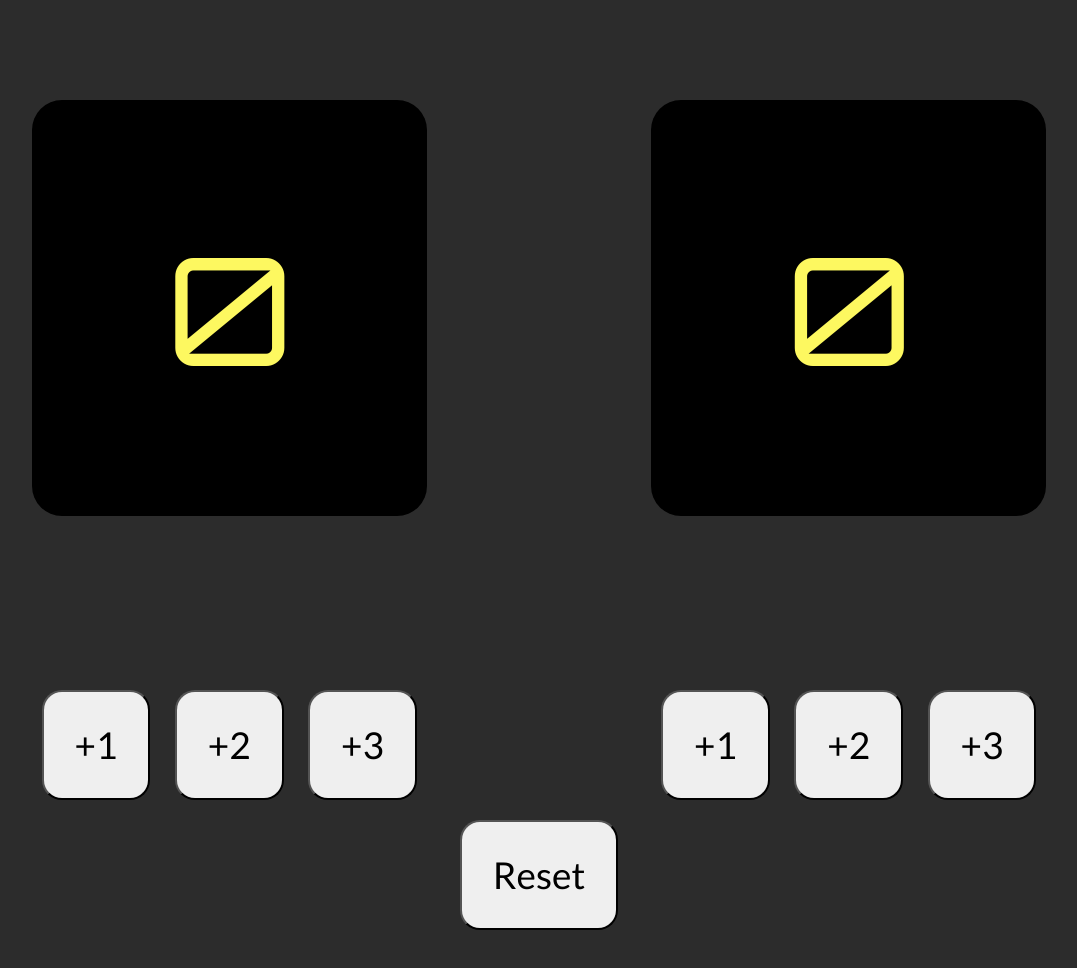
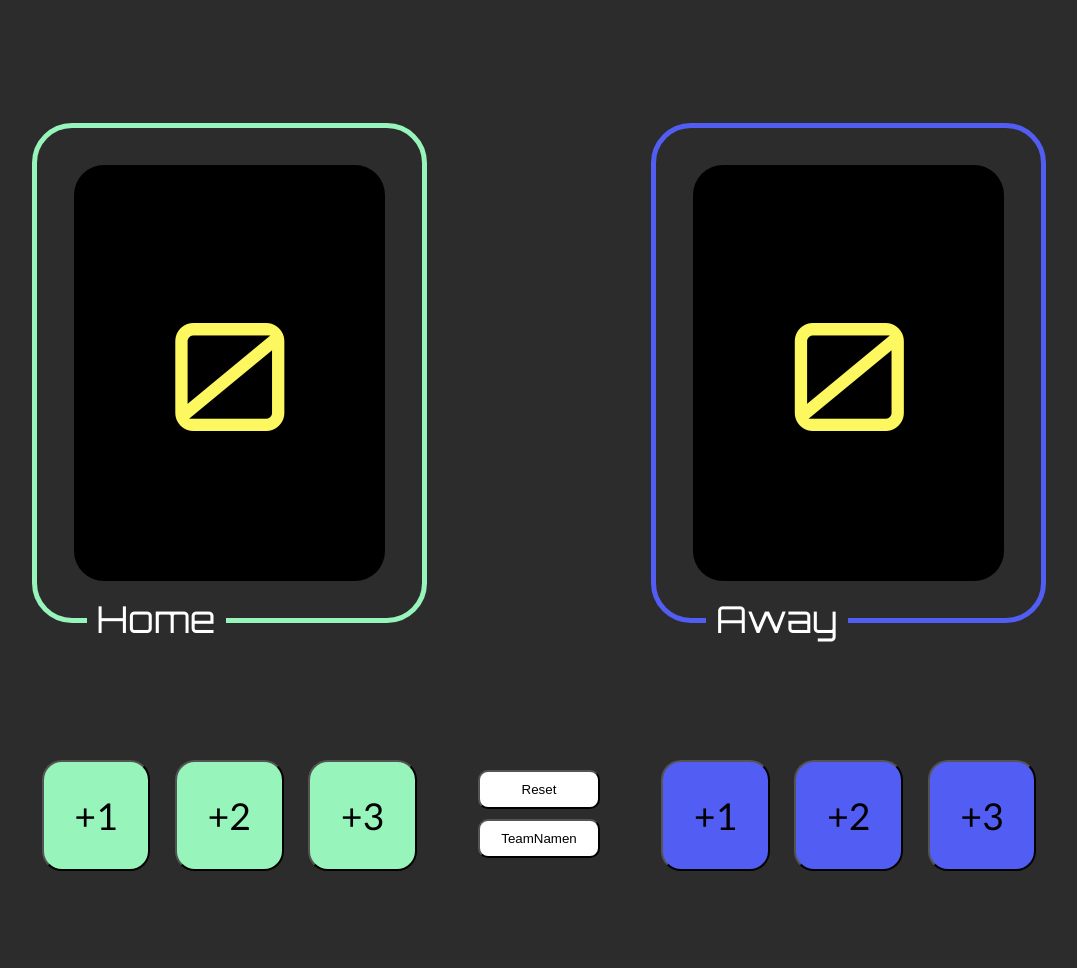
Before and after one commit to ManuelBurdach/Scorekeeper, a plain HTML site: page index.html in a window 1280 px wide. Shown: the top 968 px of the page, without its empty margins (181-1258 px from the left). Drawn offline with Linux system fonts and the light colour scheme.

Commit message:
Final Update

```diff
--- a/assets/css/style.css
+++ b/assets/css/style.css
@@ -2,14 +2,14 @@
 
 @import url('https://fonts.googleapis.com/css2?family=Lato&family=Orbitron&display=swap');
 
-#fonts{
+/* #fonts{
     font-family: 'Lato', sans-serif;
     font-family: 'Orbitron', sans-serif;
 }
 
 #colors{
     color: #2C2C2C, #FDF860, #000000, #FFFFFF, #97F5BB, #525DF4;
-}
+} */
 
 /* ========== GENERAL ========== */
 
@@ -24,19 +24,6 @@ html{
     font-family: 'Orbitron', sans-serif;
 }
 
-button{
-    font-family: 'Lato', sans-serif;
-    border-radius: 20px;
-    font-size: 37px;
-    line-height: 44px;
-    padding: 31px;
-    margin: 174px 10px;
-}
-
-#away, #home{
-    text-align: center;
-}
-
 /* ========== CLASSES ========== */
 
 .scorebox{
@@ -45,18 +32,10 @@ button{
     font-size: 150px;
     border-radius: 30px;
     padding: 114px 0;
-    margin-top: 100px;
+    margin: 37px;
 }
 
-#nowrap{
-    display: flex;
-    flex-wrap: nowrap;
-    justify-content: center;
-    gap:224px;
-    height: 820px;
-}
-
-/* ========== #Scorekeeper ========== */
+/* ========== #Scorekeeper & #nowrap ========== */
 
 #scorekeeper{
     background-color: #2C2C2C;
@@ -66,21 +45,72 @@ button{
     text-align: center;
 }
 
-/* ========== #home ========== */
-
-#home{
-    /* margin: 0 112px 0 192px; */
+#nowrap{
+    display: flex;
+    flex-wrap: nowrap;
+    justify-content: center;
+    gap:224px;
+    height: 720px;
 }
 
-/* ========== #away ========== */
+/* ========== #home & #away ========== */
 
-#away{
-    /* margin: 0 192px 0 112px; */
+#homename{
+    position: relative;
+    border: 5px solid #97F5BB;
+    border-radius: 40px;
+    margin: 123px 0 137px;
+}
+
+#awayname{
+    position: relative;
+    border: 5px solid #525DF4;
+    border-radius: 40px;
+    margin: 123px 0 137px;
+}
+
+p{
+    display: inline-block;
+    position: absolute;
+    left: 50px;
+    bottom: -24px;
+    font-size: 37px;
+    color: #FFFFFF;
+    background-color: #2C2C2C;
 }
 
 
-/* ========== #reset ========== */
 
-#reset{
-    margin: 0px;
+/* ========== BUTTONS ========== */
+
+button:not(#reset,#teamname){
+    font-family: 'Lato', sans-serif;
+    border-radius: 20px;
+    font-size: 37px;
+    padding: 31px;
+    margin: 0 10px;
 }
+
+#reset, #teamname{
+    width: 122px;
+    height: 39px;
+    background: #FFFFFF;
+    border-radius: 10px;
+    margin-top: 10px;
+}
+
+ul{
+    margin-top: 40px;
+}
+
+li{
+    list-style: none;
+}
+
+#away button{
+    background-color: #525DF4;
+}
+
+#home button{
+    background-color: #97F5BB;
+}
--- a/assets/js/main.js
+++ b/assets/js/main.js
@@ -1,25 +1,26 @@
-'use strict';
-
-window.addEventListener('load', () => {
-    let homescore = document.querySelector('#homescore');
-    let awayscore = document.querySelector('#awayscore');
-
-    const reset = document.querySelector('#reset');
-
-    const button = document.querySelectorAll('#btn');
-
-    for (let i = 0; i < button.length; i++) {
-        button[i].addEventListener('click', (e) => {
-            if(button[i].getAttribute('data-team') == "home"){
-                homescore.textContent = parseInt(homescore.textContent) + parseInt(button[i].getAttribute('data-value'));
-            }else{
-                awayscore.textContent = parseInt(awayscore.textContent) + parseInt(button[i].getAttribute('data-value'));
-            }
-        });
+// Scorebutton +1 +2 +2 (Home & Away)
+    function Score(team, number){
+        if(team == "home"){
+            document.querySelector('#homescore').textContent = parseInt(document.querySelector('#homescore').textContent) + number;
+        }else{
+            document.querySelector('#awayscore').textContent = parseInt(document.querySelector('#awayscore').textContent) + number;
+        }
     }
 
-    reset.addEventListener('click', () => {
+// Resetbutton (Away & Home)
+    function Reset(){
         awayscore.textContent = 0;
         homescore.textContent = 0;
-    });
-});
+    };
+
+// Resetbutton (Away & Home)
+    function Team(){
+        let home = prompt('Geben Sie ein Mannschaftsname für die Homemannschaft ein: (min 1, max 10 Buchstaben)', '');
+        if(home.length < 11 && home != ''){
+            document.querySelector('#p1').innerHTML = '&nbsp;' + home + '&nbsp;';
+        };
+        let away = prompt('Geben Sie ein Mannschaftsname für die Auswärtsmannschaft ein: (min 1, max 10 Buchstaben)', '');
+        if(away.length < 11 && away != ''){
+            document.querySelector('#p2').innerHTML = '&nbsp;' + away + '&nbsp;';
+        };
+    };
--- a/index.html
+++ b/index.html
@@ -11,19 +11,26 @@
     <section id="scorekeeper">
         <div id="nowrap">
             <div id="home">
-                <div class="scorebox" id="homescore">0</div>
-                <button id="btn" data-team="home" data-value="1">+1</button>
-                <button id="btn" data-team="home" data-value="2">+2</button>
-                <button id="btn" data-team="home" data-value="3">+3</button>
+                <div id="homename">
+                    <div class="scorebox" id="homescore">0</div>
+                <p id="p1">&nbsp;Home&nbsp;</p></div>
+                <button onclick="Score('home', 1)">+1</button>
+                <button onclick="Score('home', 2)">+2</button>
+                <button onclick="Score('home', 3)">+3</button>
             </div>
             <div id="away">
-                <div class="scorebox" id="awayscore">0</div>
-                <button id="btn" data-team="away" data-value="1">+1</button>
-                <button id="btn" data-team="away" data-value="2">+2</button>
-                <button id="btn" data-team="away" data-value="3">+3</button>
+                <div id="awayname">
+                    <div class="scorebox" id="awayscore">0</div>
+                <p id="p2">&nbsp;Away&nbsp;</p></div>
+                <button onclick="Score('away', 1)">+1</button>
+                <button onclick="Score('away', 2)">+2</button>
+                <button onclick="Score('away', 3)">+3</button>
             </div>
         </div>
-        <button id="reset">Reset</button>
+        <ul>
+            <li><button id="reset" onclick="Reset()">Reset</button></li>
+            <li><button id="teamname" onclick="Team()">TeamNamen</button></li>
+        </ul>
     </section>
     <script src="./assets/js/main.js"></script>
 </body>
```
